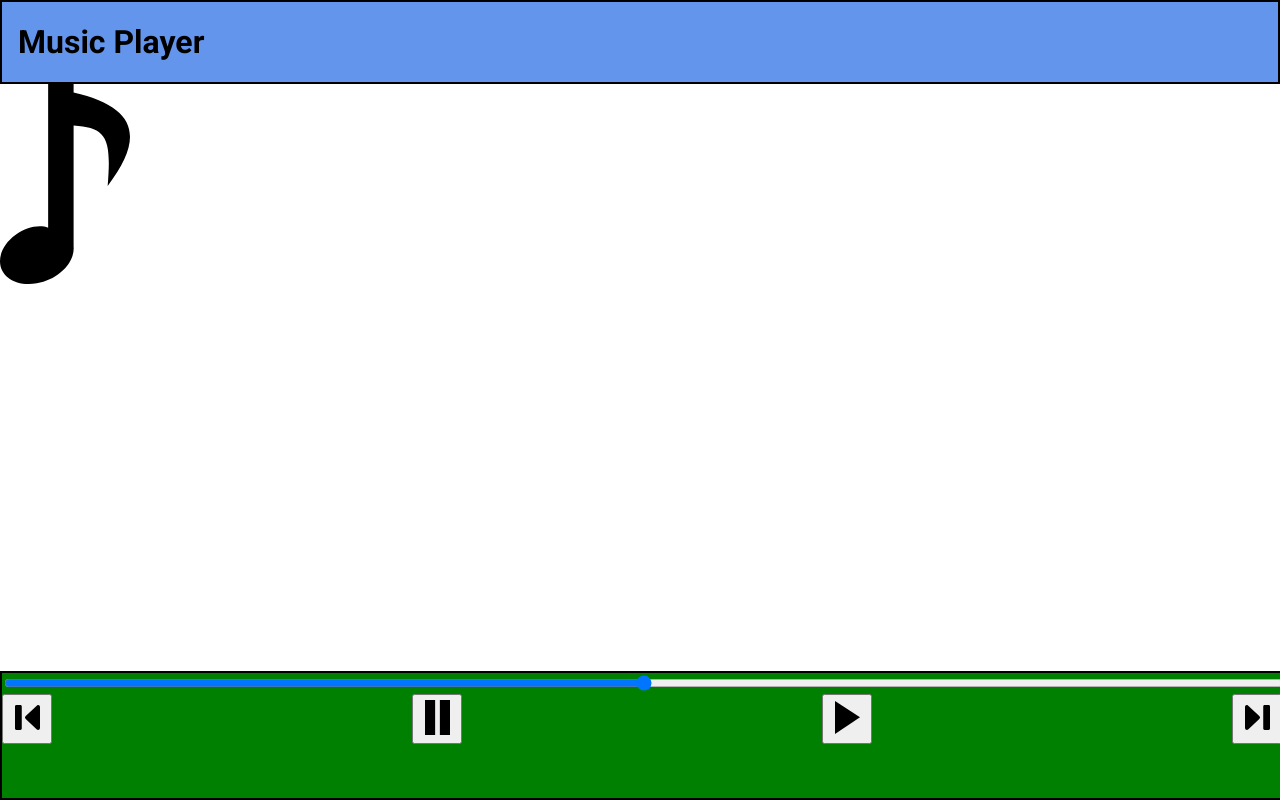
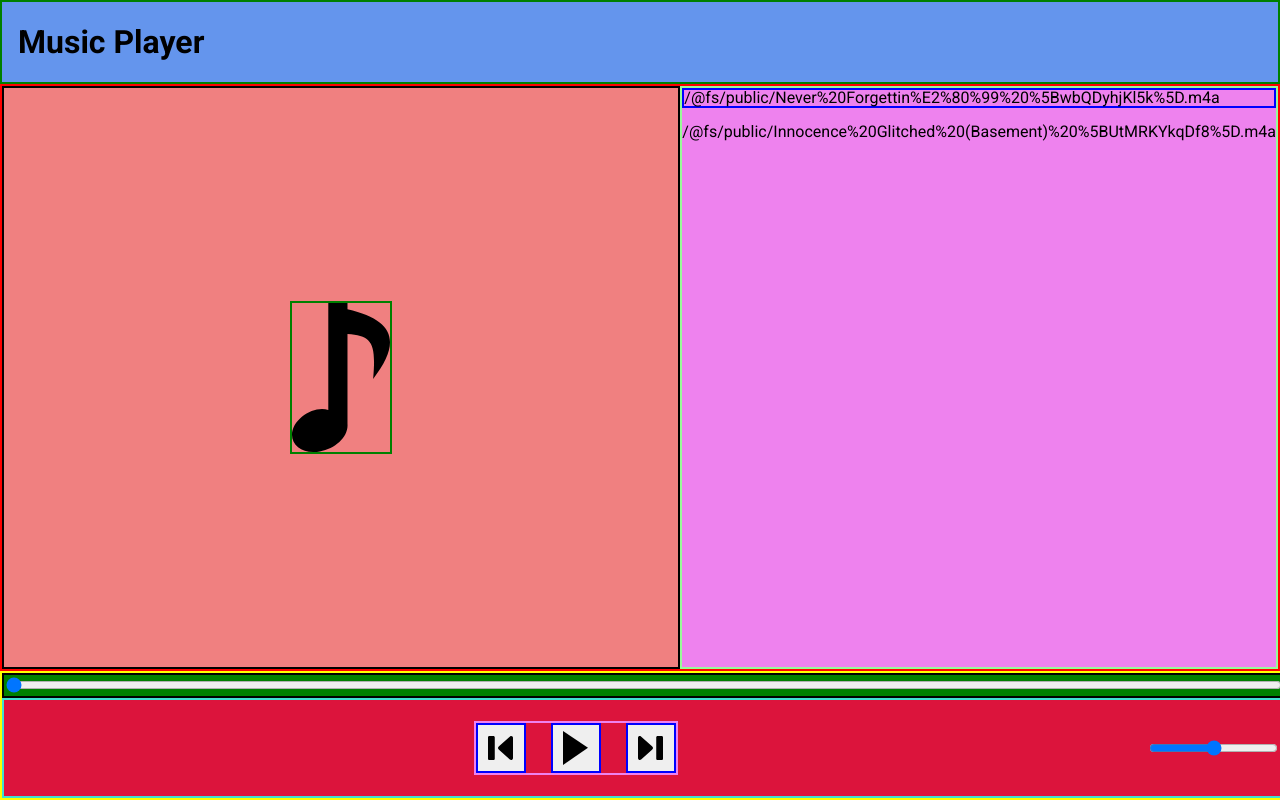
Before and after one commit to BdebJ/Shuffl, a React (Vite) app: page / in a window 1280 px wide. Built offline with nearby package versions, Linux system fonts and the light colour scheme.

Commit message:
Working seek(buggy)

```diff
--- a/src/App.scss
+++ b/src/App.scss
@@ -1,16 +1,17 @@
-body {
+.shuffl_app {
   background-color: white;
   display: flex;
   flex-direction: column;
+  height: 100vh;
+  overflow: auto;
 
   .app_header {
     height: 80px;
-    background: cornflowerblue;
+    background-color: cornflowerblue;
     display: flex;
     justify-content: space-between;
     align-items: center;
-    border: 2px solid black;
-    flex: 1;
+    border: 2px solid green;
 
     .app_title {
       font-size: 2rem;
@@ -19,41 +20,101 @@ body {
     }
   }
 
+  .cover_playlist_container {
+    flex: 1;
+    background-color: lightcoral;
+    display: flex;
+    justify-content: space-around;
+    border: 2px solid red;
+
     .media_cover {
+      flex: 2;
+      background-color: lightcoral;
+      display: flex;
+      justify-content: center;
+      align-items: center;
+      border: 2px solid black;
+
+      .cover_image {
+        max-height: 150px;
+        max-width: 150px;
+        border: 2px solid green;
+      }
+    }
+
+    .media_playlist {
       flex: 1;
-    .cover_image {
-      width: auto;
-      height: 200px;
+      background-color: violet;
+      border: 2px solid palegreen;
+
+      .media_list {
+        .media_list_card {
+          margin-bottom: 1rem;
+        }
+
+        .current_media_playing {
+          border: 2px solid blue;
+        }
+      }
     }
   }
 
   .media_controls {
     background-color: green;
-    position: absolute;
     width: 100%;
     height: 125px;
-    bottom: 0px;
-    text-align: center;
-    border: 2px solid black;
-    flex: 1;
+    left: 0;
+    bottom: 0;
+    display: flex;
+    flex-direction: column;
+    border: 2px solid yellow;
 
     .seek_controls {
+      border: 2px solid black;
+
       .media_seek {
         width: 100%;
       }
     }
 
-    .play_controls {
+    .media_btn_container {
+      background-color: crimson;
       display: flex;
       justify-content: space-between;
+      align-items: center;
+      flex: 1;
+      border: 2px solid turquoise;
+
+      .invisible_spacer {
+        background-color: darkorchid;
+        margin-right: auto;
+        visibility: hidden;
+      }
+
+      //Center this box later
+      .play_track_controls {
+        width: 200px;
+        display: flex;
+        justify-content: space-between;
+        border: 2px solid violet;
+
         .media_btn {
+          display: flex;
+          align-items: center;
+          justify-content: center;
           width: 50px;
           height: 50px;
+          border: 2px solid blue;
 
           .btn_img {
             width: 25px;
           }
         }
       }
+
+      .vol_playlist_controls {
+        margin-left: auto;
       }
     }
+  }
+}
--- a/src/App.tsx
+++ b/src/App.tsx
@@ -1,12 +1,12 @@
 import './App.scss';
-import Header from './components/Header/Header';
-import Player from './components/Player/Player';
+import Player from './components/Player';
 
 function App() {
   return (
     <>
-      <Header />
-      <Player />
+      <div className="shuffl_app">
+        <Player />
+      </div>
     </>
   );
 }
--- a/src/components/Header/Header.tsx
+++ /dev/null
@@ -1,11 +0,0 @@
-function Header() {
-  return (
-    <>
-      <header className="app_header">
-        <h1 className="app_title">Music Player</h1>
-      </header>
-    </>
-  );
-}
-
-export default Header;
--- /dev/null
+++ b/src/components/Player.tsx
@@ -0,0 +1,134 @@
+import { useState, useRef, useEffect } from 'react';
+
+import musicNoteIcon from '../assets/icons/music-note-icon.svg';
+
+import previousIcon from '../assets/icons/previous-icon.svg';
+import pauseIcon from '../assets/icons/pause-icon.svg';
+import playIcon from '../assets/icons/play-icon.svg';
+import nextIcon from '../assets/icons/next-icon.svg';
+
+import trackList from '../tracks';
+
+function Player() {
+  const [tracks, setTracks] = useState(trackList);
+  const [currentTrackIndex, setCurrentTrackIndex] = useState(0);
+  const [trackProgress, setTrackProgress] = useState(0);
+  const [isPlaying, setIsPlaying] = useState(false);
+
+  const audioSrc: string = tracks[currentTrackIndex];
+  const audioRef = useRef(new Audio(audioSrc));
+
+  // Pause / Play
+  useEffect(() => {
+    isPlaying ? audioRef.current.play() : audioRef.current.pause();
+  }, [isPlaying]);
+
+  // Track Change, seek update tick
+  useEffect(() => {
+    const updateProgressTick = () => {
+      setTrackProgress(audioRef.current.currentTime);
+    };
+
+    audioRef.current.pause();
+    audioRef.current = new Audio(tracks[currentTrackIndex]);
+    setTrackProgress(0);
+    audioRef.current.addEventListener('timeupdate', updateProgressTick);
+    audioRef.current.addEventListener('ended', switchNextTrack);
+    if (isPlaying) {
+      audioRef.current.play();
+    }
+
+    return () => {
+      audioRef.current.removeEventListener('timeupdate', updateProgressTick);
+    };
+  }, [currentTrackIndex]);
+
+  const handleSeek = (newTime: number) => {
+    audioRef.current.currentTime = newTime;
+    setTrackProgress(audioRef.current.currentTime);
+  };
+
+  const togglePlayback = () => {
+    setIsPlaying((p: boolean) => !p);
+  };
+
+  const switchPrevTrack = () => {
+    if (currentTrackIndex > 0) {
+      setCurrentTrackIndex((p: number) => --p);
+    }
+  };
+
+  const switchNextTrack = () => {
+    if (currentTrackIndex < tracks.length - 1) {
+      setCurrentTrackIndex((p: number) => ++p);
+    }
+  };
+
+  return (
+    <>
+      <header className="app_header">
+        <h1 className="app_title">Music Player</h1>
+      </header>
+
+      <div className="cover_playlist_container">
+        <div className="media_cover">
+          <img className="cover_image" src={musicNoteIcon} alt="Music Note" />
+        </div>
+
+        <div className="media_playlist">
+          <ol className="media_list">
+            {tracks.map((track, index) => (
+              <li
+                key={index}
+                className={`media_list_card
+                ${index == currentTrackIndex ? 'current_media_playing' : ''}`}
+              >
+                {track}
+              </li>
+            ))}
+          </ol>
+        </div>
+      </div>
+
+      <div className="media_controls">
+        <div className="seek_controls">
+          <input
+            className="media_seek"
+            type="range"
+            min={0}
+            max={audioRef.current.duration ? audioRef.current.duration : 0}
+            value={trackProgress}
+            onChange={(e) => {
+              handleSeek(Number(e.target.value));
+            }}
+            step={1}
+          />
+        </div>
+
+        <div className="media_btn_container">
+          <div className="invisible_spacer" />
+
+          <div className="play_track_controls">
+            <button type="button" className="media_btn" onClick={switchPrevTrack}>
+              <img className="btn_img" src={previousIcon} alt="Previous" />
+            </button>
+
+            <button type="button" className="media_btn" onClick={togglePlayback}>
+              <img className="btn_img" src={isPlaying ? pauseIcon : playIcon} alt="Play/Pause" />
+            </button>
+
+            <button type="button" className="media_btn" onClick={switchNextTrack}>
+              <img className="btn_img" src={nextIcon} alt="Next" />
+            </button>
+          </div>
+
+          <div className="vol_playlist_controls">
+            <input className="media_seek" type="range" min={0} max={100} />
+          </div>
+        </div>
+      </div>
+    </>
+  );
+}
+
+export default Player;
--- a/src/components/Player/Player.tsx
+++ /dev/null
@@ -1,15 +0,0 @@
-import Cover from './PlayerComponents/Cover';
-import Controls from './PlayerComponents/Controls';
-
-function Player() {
-  return (
-    <>
-      <div className="media_player">
-        <Cover />
-        <Controls />
-      </div>
-    </>
-  );
-}
-
-export default Player;
--- a/src/components/Player/PlayerComponents/Controls.tsx
+++ /dev/null
@@ -1,37 +0,0 @@
-import previousIcon from '../../../assets/icons/previous-icon.svg';
-import pauseIcon from '../../../assets/icons/pause-icon.svg';
-import playIcon from '../../../assets/icons/play-icon.svg';
-import nextIcon from '../../../assets/icons/next-icon.svg';
-
-function Controls() {
-  return (
-    <>
-      <div className="media_controls">
-        <div className="seek_controls">
-          <input className="media_seek" type="range" min={0} max={100} />
-        </div>
-
-        <div className="play_controls">
-          <button className="media_btn">
-            <img className="btn_img" src={previousIcon} alt="Previous" />
-          </button>
-
-          <button className="media_btn">
-            <img className="btn_img" src={pauseIcon} alt="Pause" />
-          </button>
-          <button className="media_btn">
-            <img className="btn_img" src={playIcon} alt="Play" />
-          </button>
-
-          <button className="media_btn">
-            <img className="btn_img" src={nextIcon} alt="Next" />
-          </button>
-        </div>
-
-        <div className=''></div>
-      </div>
-    </>
-  );
-}
-
-export default Controls;
--- a/src/components/Player/PlayerComponents/Cover.tsx
+++ /dev/null
@@ -1,13 +0,0 @@
-import musicNoteIcon from '../../../assets/icons/music-note-icon.svg';
-
-function Cover() {
-  return (
-    <>
-      <div className="media_cover">
-        <img className="cover_image" src={musicNoteIcon} alt="Music Note" />
-      </div>
-    </>
-  );
-}
-
-export default Cover;
--- /dev/null
+++ b/src/tracks.ts
@@ -0,0 +1,8 @@
+import track1 from '../public/Never Forgettin’ [wbQDyhjKl5k].m4a';
+import track2 from '../public/Innocence Glitched (Basement) [UtMRKYkqDf8].m4a';
+
+const tracks: string[] = [
+  track1, track2
+];
+
+export default tracks;
```
Also changed, not shown: src/main.tsx (+5 -6 lines), src/components/Player/PlayerComponents/Playlist.tsx (deleted). Lines whose indentation alone changed are shown as unchanged.
